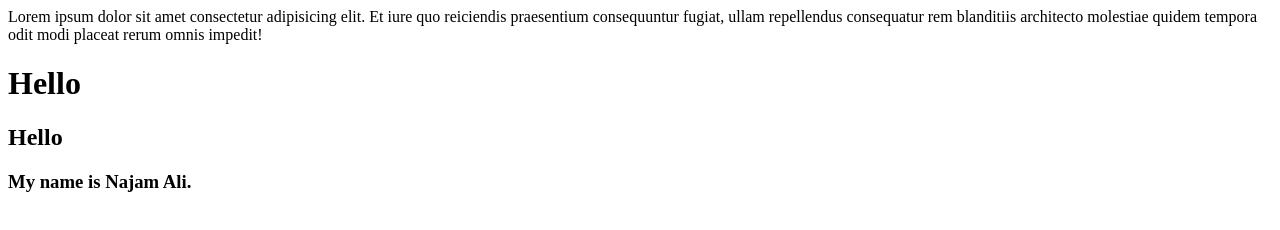
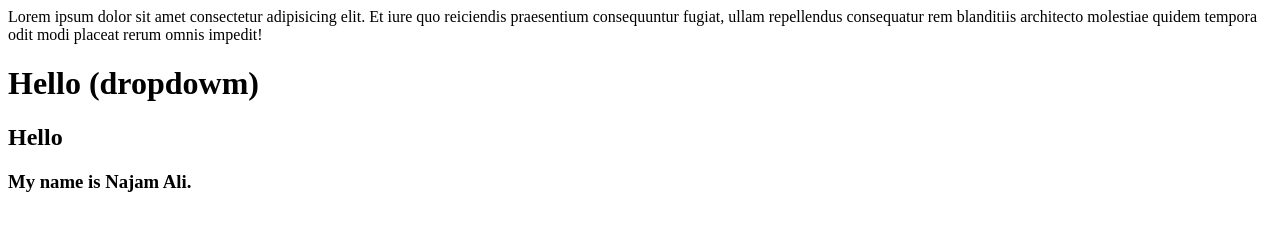
Before and after one commit to Najam-Ali/new-random-repo, a plain HTML site: page index.html in a window 1280 px wide. Drawn offline with Linux system fonts and the light colour scheme.

Commit message:
change in main

```diff
--- a/index.html
+++ b/index.html
@@ -1,4 +1,4 @@
 <p> Lorem ipsum dolor sit amet consectetur adipisicing elit. Et iure quo reiciendis praesentium consequuntur fugiat, ullam repellendus consequatur rem blanditiis architecto molestiae quidem tempora odit modi placeat rerum omnis impedit!</p>
-<h1>Hello</h1>
+<h1>Hello (dropdowm)</h1>
 <h2>Hello</h2>
 <h3>My name is Najam Ali.</h3>
```
